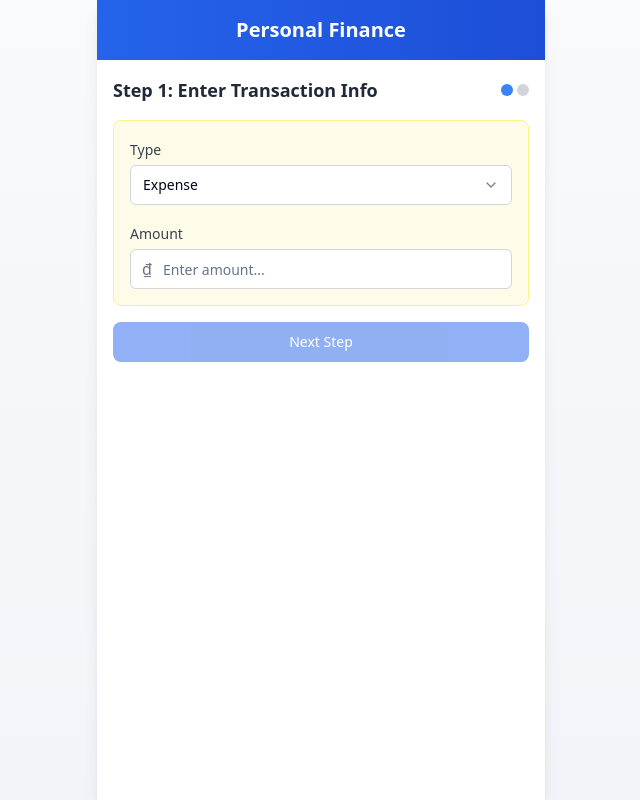
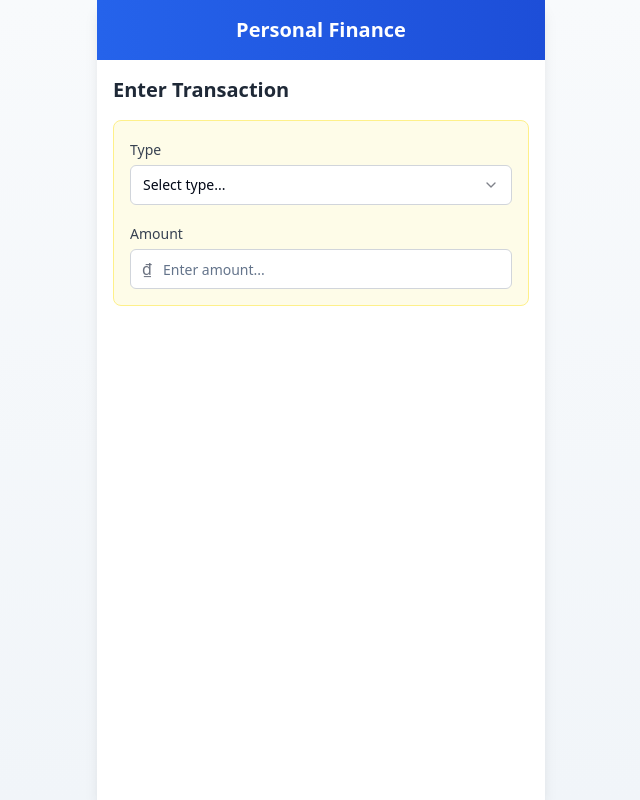
Before and after one commit to klinh185/pocket-scribe-split-funds, a React (Vite) app: page / in a window 1280 px wide. Shown: the whole page, without its empty margins (319-959 px from the left). Built offline with nearby package versions, Linux system fonts and the light colour scheme.

Commit message:
Refactor: Implement single-page form with dynamic content
Combine step 1 and 2 into a single scrollable page. Implement dynamic content display based on transaction type selection. Update the split amount section and add a dynamic "Add Person" button. Move the save button to the bottom.

```diff
--- a/src/components/TransactionForm.tsx
+++ b/src/components/TransactionForm.tsx
@@ -1,6 +1,6 @@
 
 import { useState } from 'react';
-import { ChevronDown, Save } from 'lucide-react';
+import { Save, Plus } from 'lucide-react';
 import { Button } from '@/components/ui/button';
 import { Input } from '@/components/ui/input';
 import { Label } from '@/components/ui/label';
@@ -8,19 +8,14 @@ import { Select, SelectContent, SelectItem, SelectTrigger, SelectValue } from '@
 import UserSplitList from './UserSplitList';
 
 const TransactionForm = () => {
-  const [currentStep, setCurrentStep] = useState(1);
-  const [transactionType, setTransactionType] = useState('Expense');
+  const [transactionType, setTransactionType] = useState('');
   const [amount, setAmount] = useState('');
   const [category, setCategory] = useState('');
   const [amountYouOwe, setAmountYouOwe] = useState('');
   const [amountOwedToYou, setAmountOwedToYou] = useState('');
   const [isEqualSplit, setIsEqualSplit] = useState(false);
-
-  const handleNext = () => {
-    if (currentStep === 1 && transactionType && amount) {
-      setCurrentStep(2);
-    }
-  };
+  const [savingFlow, setSavingFlow] = useState('');
+  const [repaymentParty, setRepaymentParty] = useState('');
 
   const handleSave = () => {
     console.log('Transaction saved:', {
@@ -29,101 +24,81 @@ const TransactionForm = () => {
       category,
       amountYouOwe,
       amountOwedToYou,
-      isEqualSplit
+      isEqualSplit,
+      savingFlow,
+      repaymentParty
     });
   };
 
+  const getCategoryOptions = () => {
+    switch (transactionType) {
+      case 'Income':
+        return ['Salary', 'Freelance', 'Investment', 'Gift', 'Other'];
+      case 'Expense':
+        return ['Food', 'Utilities', 'Transport', 'Entertainment', 'Healthcare', 'Shopping'];
+      case 'Saving':
+        return ['Emergency Fund', 'Investment', 'Vacation', 'Education', 'Other'];
+      case 'Repayment':
+        return ['Loan', 'Credit Card', 'Personal Debt', 'Other'];
+      default:
+        return [];
+    }
+  };
+
+  const renderTypeSpecificFields = () => {
+    if (!transactionType) return null;
+
     return (
-    <div className="space-y-6">
-      {/* Step 1: Transaction Info */}
-      <div className="space-y-4">
-        <div className="flex items-center justify-between">
-          <h2 className="text-lg font-bold text-gray-800">Step 1: Enter Transaction Info</h2>
-          <div className="flex space-x-1">
-            <div className={`w-3 h-3 rounded-full ${currentStep >= 1 ? 'bg-blue-500' : 'bg-gray-300'}`} />
-            <div className={`w-3 h-3 rounded-full ${currentStep >= 2 ? 'bg-blue-500' : 'bg-gray-300'}`} />
-          </div>
-        </div>
-
-        <div className="bg-yellow-50 p-4 rounded-lg border border-yellow-200">
-          <div className="space-y-4">
+      <div className="space-y-4 animate-fade-in">
         <div>
-              <Label htmlFor="type" className="text-sm font-medium text-gray-700">Type</Label>
-              <Select value={transactionType} onValueChange={setTransactionType}>
+          <Label htmlFor="category" className="text-sm font-medium text-gray-700">
+            {transactionType === 'Saving' ? 'Saving Category' :
+             transactionType === 'Repayment' ? 'Repayment Category' : 'Category'}
+          </Label>
+          <Select value={category} onValueChange={setCategory}>
             <SelectTrigger className="mt-1 bg-white border-gray-300 focus:border-blue-500 focus:ring-blue-500">
-                  <SelectValue />
+              <SelectValue placeholder="Select category..." />
             </SelectTrigger>
-                <SelectContent className="bg-white border border-gray-200 shadow-lg">
-                  <SelectItem value="Income">Income</SelectItem>
-                  <SelectItem value="Expense">Expense</SelectItem>
-                  <SelectItem value="Saving">Saving</SelectItem>
-                  <SelectItem value="Repayment">Repayment</SelectItem>
+            <SelectContent className="bg-white border border-gray-200 shadow-lg z-50">
+              {getCategoryOptions().map((option) => (
+                <SelectItem key={option} value={option}>{option}</SelectItem>
+              ))}
             </SelectContent>
           </Select>
         </div>
 
+        {transactionType === 'Saving' && (
           <div>
-              <Label htmlFor="amount" className="text-sm font-medium text-gray-700">Amount</Label>
-              <div className="relative mt-1">
-                <span className="absolute left-3 top-1/2 transform -translate-y-1/2 text-gray-500 font-medium">₫</span>
-                <Input
-                  id="amount"
-                  type="number"
-                  placeholder="Enter amount..."
-                  value={amount}
-                  onChange={(e) => setAmount(e.target.value)}
-                  className="pl-8 bg-white border-gray-300 focus:border-blue-500 focus:ring-blue-500"
-                />
-              </div>
-            </div>
-          </div>
-        </div>
-
-        {currentStep === 1 && (
-          <Button
-            onClick={handleNext}
-            disabled={!transactionType || !amount}
-            className="w-full bg-blue-600 hover:bg-blue-700 text-white font-medium py-3 rounded-lg"
-          >
-            Next Step
-          </Button>
-        )}
-      </div>
-
-      {/* Step 2: Add Details */}
-      {currentStep === 2 && (
-        <div className="space-y-4">
-          <div className="flex items-center justify-between">
-            <h2 className="text-lg font-bold text-gray-800">Step 2: Add Details</h2>
-            <Button
-              onClick={handleSave}
-              className="bg-green-600 hover:bg-green-700 text-white px-4 py-2 rounded-lg flex items-center space-x-2"
-            >
-              <Save size={16} />
-              <span>Save</span>
-            </Button>
-          </div>
-
-          <div className="space-y-4">
-            <div>
-              <Label htmlFor="category" className="text-sm font-medium text-gray-700">Category</Label>
-              <Select value={category} onValueChange={setCategory}>
+            <Label htmlFor="saving-flow" className="text-sm font-medium text-gray-700">Flow</Label>
+            <Select value={savingFlow} onValueChange={setSavingFlow}>
               <SelectTrigger className="mt-1 bg-white border-gray-300 focus:border-blue-500 focus:ring-blue-500">
-                  <SelectValue placeholder="Select category..." />
+                <SelectValue placeholder="Select flow..." />
               </SelectTrigger>
-                <SelectContent className="bg-white border border-gray-200 shadow-lg">
-                  <SelectItem value="Food">Food</SelectItem>
-                  <SelectItem value="Salary">Salary</SelectItem>
-                  <SelectItem value="Utilities">Utilities</SelectItem>
-                  <SelectItem value="Transport">Transport</SelectItem>
-                  <SelectItem value="Entertainment">Entertainment</SelectItem>
-                  <SelectItem value="Healthcare">Healthcare</SelectItem>
+              <SelectContent className="bg-white border border-gray-200 shadow-lg z-50">
+                <SelectItem value="cash-in">Cash In</SelectItem>
+                <SelectItem value="cash-out">Cash Out</SelectItem>
               </SelectContent>
             </Select>
           </div>
+        )}
 
+        {transactionType === 'Repayment' && (
+          <div>
+            <Label htmlFor="repayment-party" className="text-sm font-medium text-gray-700">Party Involved</Label>
+            <Input
+              id="repayment-party"
+              type="text"
+              placeholder="Enter party name..."
+              value={repaymentParty}
+              onChange={(e) => setRepaymentParty(e.target.value)}
+              className="mt-1 bg-white border-gray-300 focus:border-blue-500 focus:ring-blue-500"
+            />
+          </div>
+        )}
+
+        {(transactionType === 'Expense' || transactionType === 'Income') && (
           <div className="bg-gray-50 p-4 rounded-lg">
-              <h3 className="font-semibold text-gray-800 mb-3">Split Amounts</h3>
+            <h3 className="font-semibold text-gray-800 mb-3">Split Amount (optional)</h3>
 
             <div className="space-y-3">
               <div>
@@ -163,7 +138,67 @@ const TransactionForm = () => {
               onEqualSplitChange={setIsEqualSplit}
             />
           </div>
+        )}
       </div>
+    );
+  };
+
+  return (
+    <div className="space-y-6 pb-6">
+      {/* Main Transaction Info */}
+      <div className="space-y-4">
+        <div className="flex items-center justify-between">
+          <h1 className="text-xl font-bold text-gray-800">Enter Transaction</h1>
+        </div>
+
+        <div className="bg-yellow-50 p-4 rounded-lg border border-yellow-200">
+          <div className="space-y-4">
+            <div>
+              <Label htmlFor="type" className="text-sm font-medium text-gray-700">Type</Label>
+              <Select value={transactionType} onValueChange={setTransactionType}>
+                <SelectTrigger className="mt-1 bg-white border-gray-300 focus:border-blue-500 focus:ring-blue-500">
+                  <SelectValue placeholder="Select type..." />
+                </SelectTrigger>
+                <SelectContent className="bg-white border border-gray-200 shadow-lg z-50">
+                  <SelectItem value="Income">Income</SelectItem>
+                  <SelectItem value="Expense">Expense</SelectItem>
+                  <SelectItem value="Saving">Saving</SelectItem>
+                  <SelectItem value="Repayment">Repayment</SelectItem>
+                </SelectContent>
+              </Select>
+            </div>
+
+            <div>
+              <Label htmlFor="amount" className="text-sm font-medium text-gray-700">Amount</Label>
+              <div className="relative mt-1">
+                <span className="absolute left-3 top-1/2 transform -translate-y-1/2 text-gray-500 font-medium">₫</span>
+                <Input
+                  id="amount"
+                  type="number"
+                  placeholder="Enter amount..."
+                  value={amount}
+                  onChange={(e) => setAmount(e.target.value)}
+                  className="pl-8 bg-white border-gray-300 focus:border-blue-500 focus:ring-blue-500"
+                />
+              </div>
+            </div>
+          </div>
+        </div>
+      </div>
+
+      {/* Dynamic Content Based on Type */}
+      {renderTypeSpecificFields()}
+
+      {/* Save Button */}
+      {transactionType && amount && (
+        <div className="pt-4 animate-fade-in">
+          <Button
+            onClick={handleSave}
+            className="w-full bg-green-600 hover:bg-green-700 text-white font-medium py-3 rounded-lg flex items-center justify-center space-x-2"
+          >
+            <Save size={16} />
+            <span>Save Transaction</span>
+          </Button>
         </div>
       )}
     </div>
```
Also changed, not shown: src/components/UserSplitList.tsx (+68 -3 lines). Lines whose indentation alone changed are shown as unchanged.
